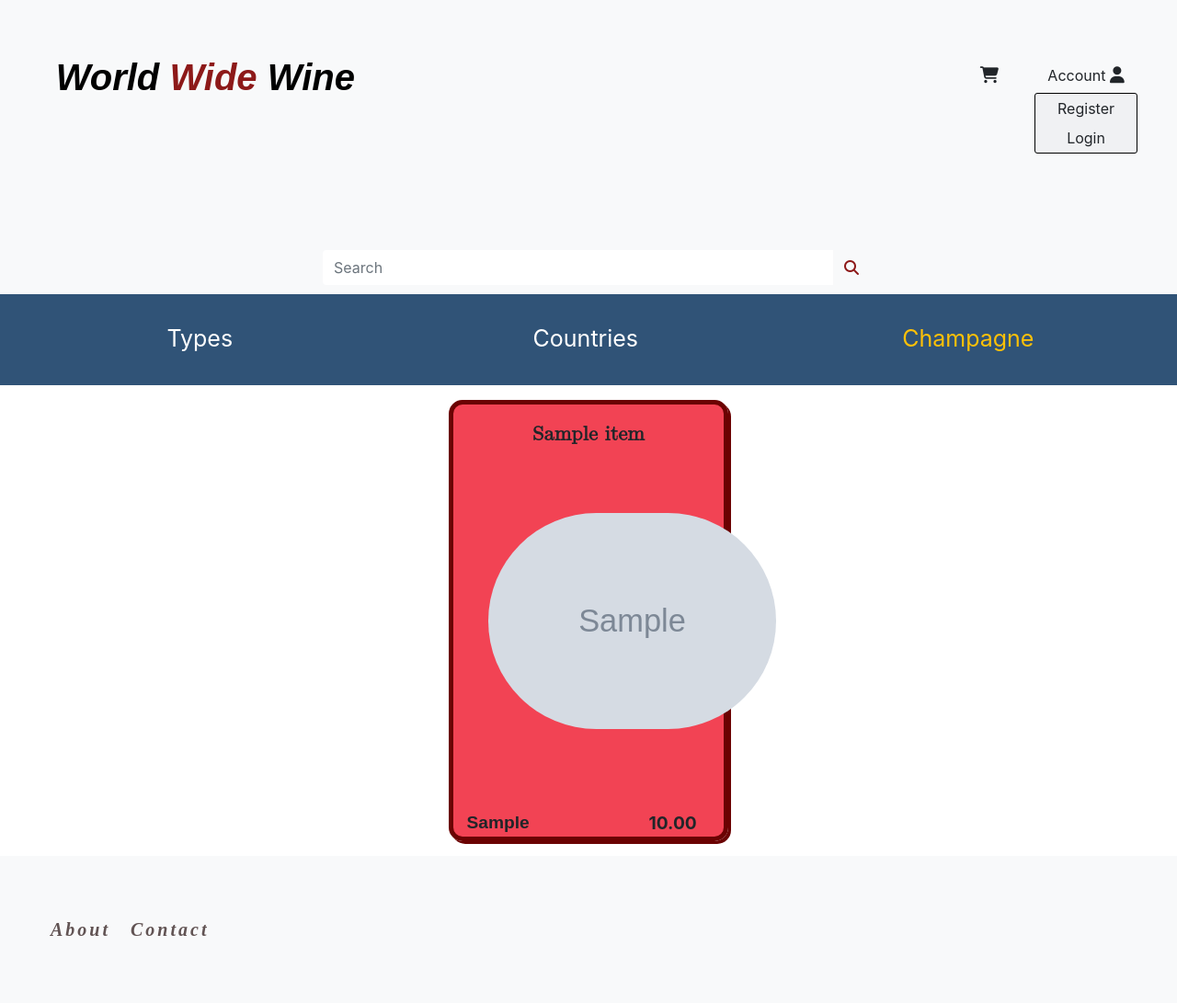
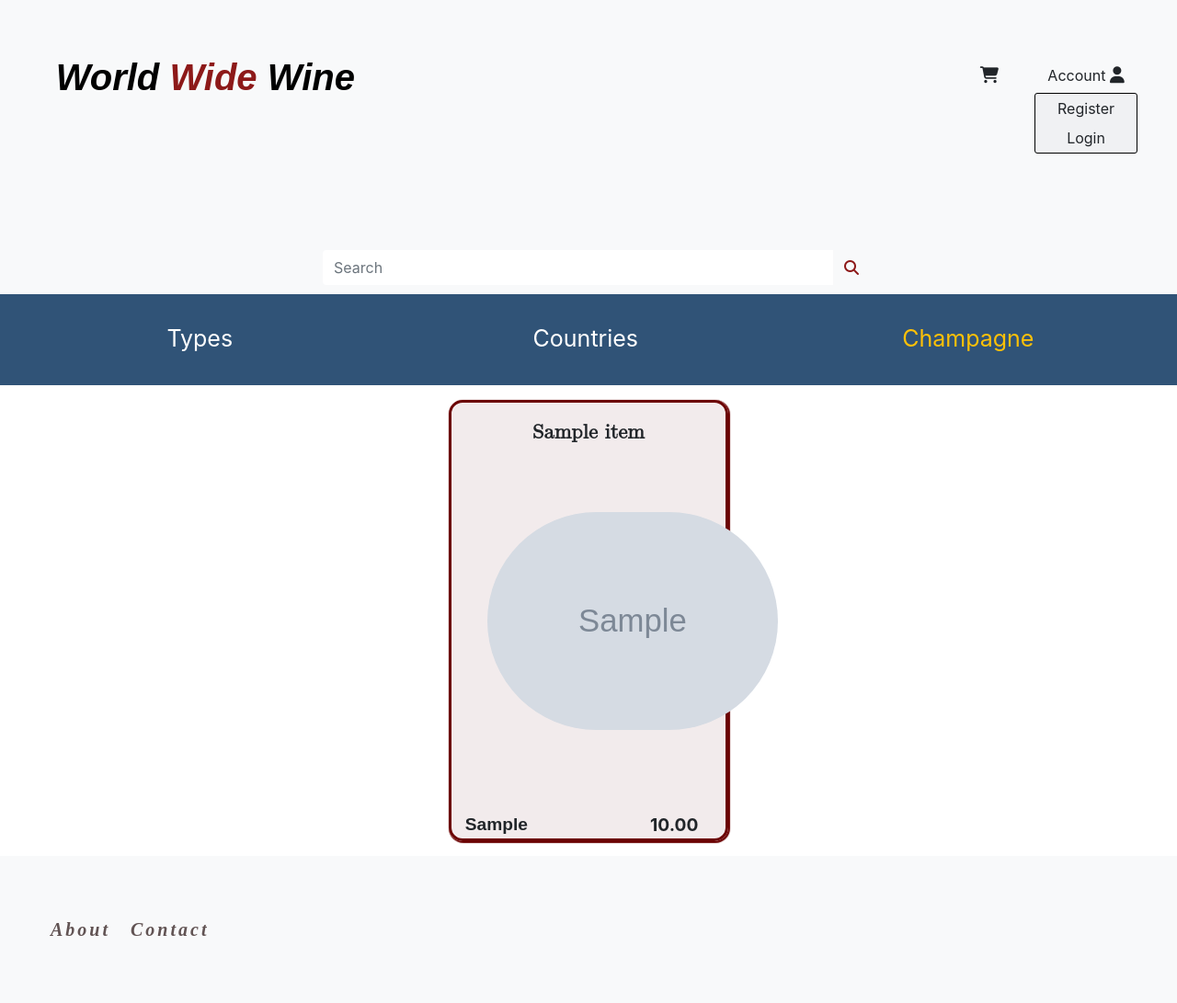
Before and after one commit to Code-Institute-Submissions/GiovanniSalvi-World_Wide_Wine_JulyResub, a Django app: page /stock/ in a window 1280 px wide. Shown: the whole page at 92% size. Run offline with Django 3.2, Linux system fonts and the light colour scheme; tables that the repository leaves empty hold one stand-in row (values such as "Sample post"); grey boxes marked "Sample" are stand-in pictures; lists and menus that the app fills with data are empty; parts of the project's set-up code (start-up, migrations or seed data) failed here and were passed over; some libraries are stand-ins or nearby versions.

Commit message:
box color background changed

```diff
--- a/static/css/base.css
+++ b/static/css/base.css
@@ -136,11 +136,11 @@
 }
 .box{
     display:grid;
-    border:5px solid #6b0202;
+    border:3px solid #6b0202;
     height:30em;
     max-width:20em;
     border-radius: 15px;
-    box-shadow:3px 3px 0px 0px #6b0202;
+    box-shadow:1px 1px 1px 1px #6b0202;;
     cursor: pointer;
 }
 .content{
@@ -276,15 +276,15 @@ li:hover .navbar_list{
     border-radius: 16em;
 }
 .b1{
-    background-color:  #ef0b21c4;
+    background-color:  #e2d1d26e;;
     justify-content: center;
 }
 .b1:hover {
-     background-color: #ef0b2166;
+     background-color: #e2d1d2;
      transition-duration: 0.6s;
 }
 .b1:active {
-    background-color:  #ef0b21c4;
+    background-color:  #e2d1d26e;
     transition-duration: 0.1s;
 }
 .b2{
```
Also changed, not shown: stock/migrations/0004_alter_item_country.py (added), 1 other file.
